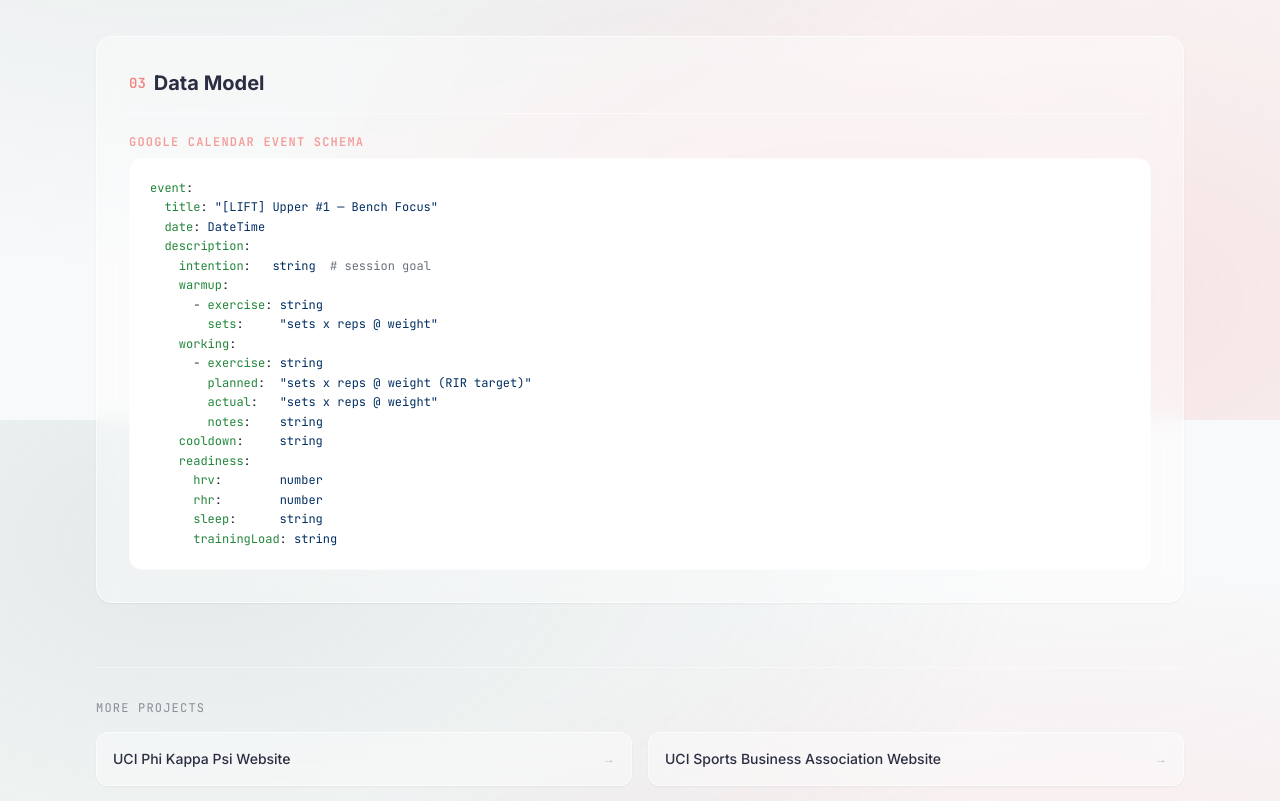
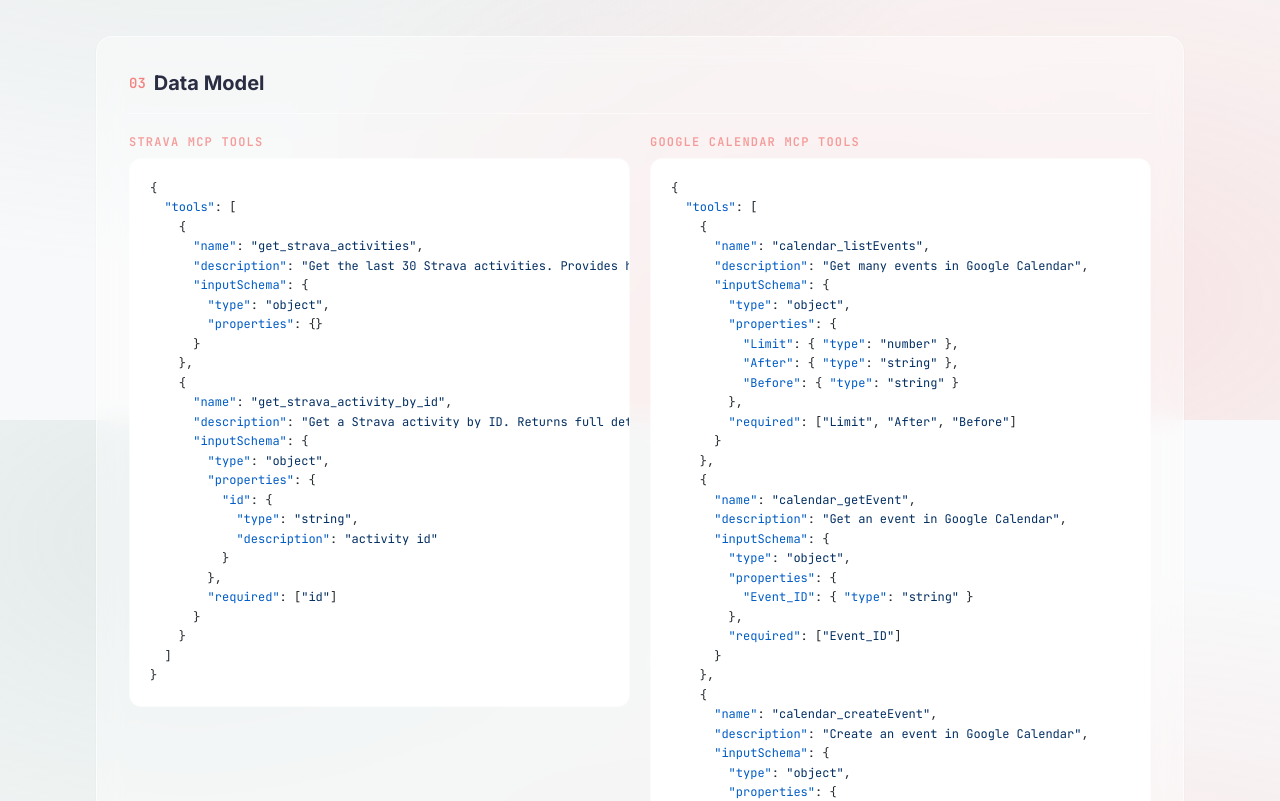
Before and after one commit to kevinnorgaard/kevin-portfolio, a Next.js app: page /projects/ai-fitness-coach in a window 1280 px wide. Shown: the part 1980-2781 px from the top of the page. Built offline with nearby package versions, Linux system fonts and the light colour scheme.

Commit message:
Update AI Fitness Coach data model with Strava and Google Calendar MCP tool schemas
Co-Authored-By: Claude Opus 4.6 <noreply@anthropic.com>

```diff
--- a/src/data/projects.ts
+++ b/src/data/projects.ts
@@ -40,27 +40,95 @@ export const projects: Project[] = [
     },
     dataModel: [
       {
-        label: 'Google Calendar Event Schema',
-        lang: 'yaml',
-        content: `event:
-  title: "[LIFT] Upper #1 — Bench Focus"
-  date: DateTime
-  description:
-    intention:   string  # session goal
-    warmup:
-      - exercise: string
-        sets:     "sets x reps @ weight"
-    working:
-      - exercise: string
-        planned:  "sets x reps @ weight (RIR target)"
-        actual:   "sets x reps @ weight"
-        notes:    string
-    cooldown:     string
-    readiness:
-      hrv:        number
-      rhr:        number
-      sleep:      string
-      trainingLoad: string`,
+        label: 'Strava MCP Tools',
+        lang: 'json',
+        content: `{
+  "tools": [
+    {
+      "name": "get_strava_activities",
+      "description": "Get the last 30 Strava activities. Provides high-level summaries. Use get_strava_activity_by_id for full details.",
+      "inputSchema": {
+        "type": "object",
+        "properties": {}
+      }
+    },
+    {
+      "name": "get_strava_activity_by_id",
+      "description": "Get a Strava activity by ID. Returns full details including heart rate, best efforts by segment, etc.",
+      "inputSchema": {
+        "type": "object",
+        "properties": {
+          "id": {
+            "type": "string",
+            "description": "activity id"
+          }
+        },
+        "required": ["id"]
+      }
+    }
+  ]
+}`,
+      },
+      {
+        label: 'Google Calendar MCP Tools',
+        lang: 'json',
+        content: `{
+  "tools": [
+    {
+      "name": "calendar_listEvents",
+      "description": "Get many events in Google Calendar",
+      "inputSchema": {
+        "type": "object",
+        "properties": {
+          "Limit": { "type": "number" },
+          "After": { "type": "string" },
+          "Before": { "type": "string" }
+        },
+        "required": ["Limit", "After", "Before"]
+      }
+    },
+    {
+      "name": "calendar_getEvent",
+      "description": "Get an event in Google Calendar",
+      "inputSchema": {
+        "type": "object",
+        "properties": {
+          "Event_ID": { "type": "string" }
+        },
+        "required": ["Event_ID"]
+      }
+    },
+    {
+      "name": "calendar_createEvent",
+      "description": "Create an event in Google Calendar",
+      "inputSchema": {
+        "type": "object",
+        "properties": {
+          "Start": { "type": "string" },
+          "End": { "type": "string" },
+          "event_title": { "type": "string" },
+          "event_description": { "type": "string" }
+        },
+        "required": ["Start", "End", "event_title", "event_description"]
+      }
+    },
+    {
+      "name": "calendar_updateEvent",
+      "description": "Update an event in Google Calendar",
+      "inputSchema": {
+        "type": "object",
+        "properties": {
+          "Event_ID": { "type": "string" },
+          "Start": { "type": "string" },
+          "End": { "type": "string" },
+          "event_title": { "type": "string" },
+          "event_description": { "type": "string" }
+        },
+        "required": ["Event_ID", "Start", "End", "event_title", "event_description"]
+      }
+    }
+  ]
+}`,
       },
     ],
   },
```
